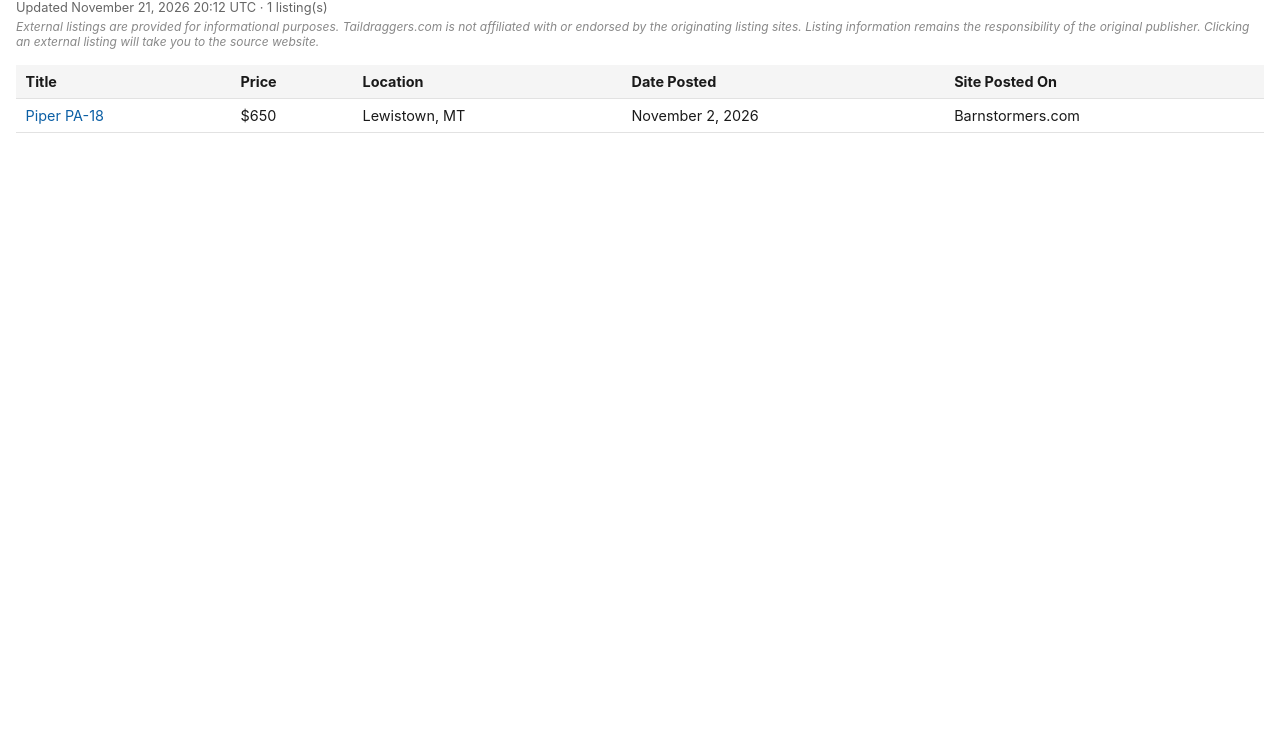
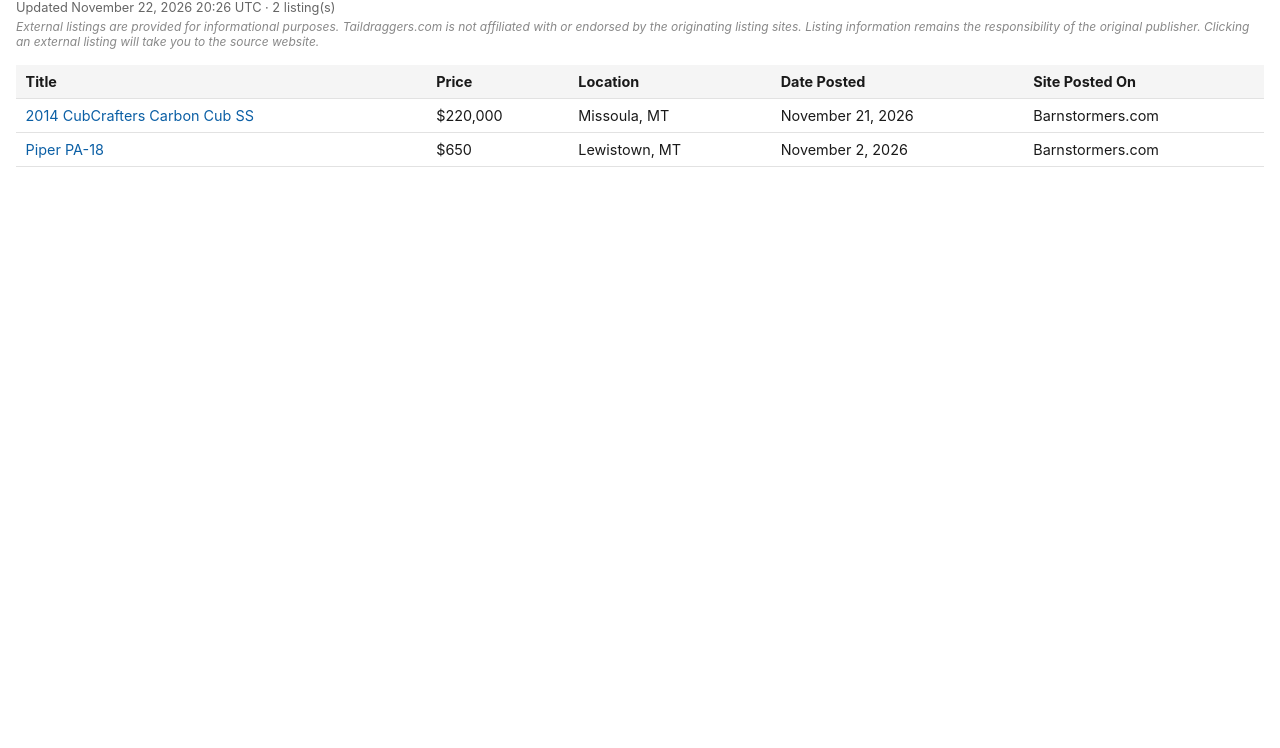
Before and after one commit to taildraggers/montana, a plain HTML site: page docs/index.html in a window 1280 px wide. Shown: the part 52-800 px from the top of the page. Drawn offline with Linux system fonts and the light colour scheme.

Commit message:
Update Montana listings (2026-11-22)

```diff
--- a/docs/index.html
+++ b/docs/index.html
@@ -58,13 +58,14 @@
 </head>
 <body>
   <h1>Taildragger Ads in Montana</h1>
-  <div class="updated">Updated November 21, 2026 20:12 UTC &middot; 1 listing(s)</div>
+  <div class="updated">Updated November 22, 2026 20:26 UTC &middot; 2 listing(s)</div>
   <div class="disclaimer">External listings are provided for informational purposes. Taildraggers.com is not affiliated with or endorsed by the originating listing sites. Listing information remains the responsibility of the original publisher. Clicking an external listing will take you to the source website.</div>
   <table>
     <thead>
       <tr><th>Title</th><th>Price</th><th>Location</th><th>Date Posted</th><th>Site Posted On</th></tr>
     </thead>
     <tbody>
+        <tr><td><a href="https://www.barnstormers.com/classified-2084995-2014-CubCrafters-Carboncub-SS.html" target="_blank" rel="noopener noreferrer">2014 CubCrafters Carbon Cub SS</a></td><td>$220,000</td><td>Missoula, MT</td><td>November 21, 2026</td><td>Barnstormers.com</td></tr>
         <tr><td><a href="https://www.barnstormers.com/classified-2081481-PA18-Hydrasorbs.html" target="_blank" rel="noopener noreferrer">Piper PA-18</a></td><td>$650</td><td>Lewistown, MT</td><td>November 2, 2026</td><td>Barnstormers.com</td></tr>
     </tbody>
   </table>
```
